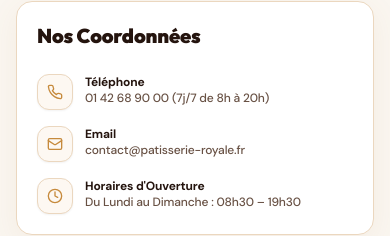
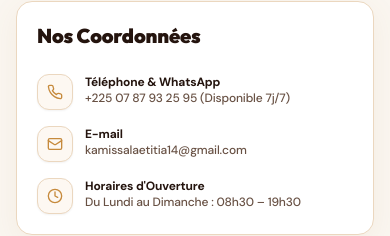
Before and after one commit to KamissaLaetitia/gateau, a Next.js app: page /contact in a window 390 px wide. Shown: the part 297-533 px from the top of the page. Built offline with nearby package versions, Linux system fonts and the light colour scheme; no server answers; a web font is replaced by a local one.

Commit message:
fix: complete removal of promo banners and public admin links, perfect hamburger mobile alignment

```diff
--- a/src/app/contact/page.tsx
+++ b/src/app/contact/page.tsx
@@ -110,25 +110,25 @@ export default function ContactPage() {
               </h2>
 
               <div className="space-y-4 text-xs sm:text-sm text-caffeine-subtle font-medium">
-                <div className="flex items-start gap-3">
-                  <div className="w-9 h-9 rounded-xl bg-caffeine-surface border border-caffeine-cardBorder flex items-center justify-center text-caffeine-gold flex-shrink-0 shadow-sm">
+                <a href="https://wa.me/2250787932595" target="_blank" rel="noopener noreferrer" className="flex items-start gap-3 hover:text-caffeine-gold transition-colors group">
+                  <div className="w-9 h-9 rounded-xl bg-caffeine-surface border border-caffeine-cardBorder flex items-center justify-center text-caffeine-gold flex-shrink-0 shadow-sm group-hover:border-caffeine-gold/50">
                     <Phone className="w-4 h-4" />
                   </div>
                   <div>
-                    <strong className="text-caffeine-cream block font-bold">Téléphone</strong>
-                    <span>01 42 68 90 00 (7j/7 de 8h à 20h)</span>
+                    <strong className="text-caffeine-cream block font-bold group-hover:text-caffeine-gold">Téléphone & WhatsApp</strong>
+                    <span>+225 07 87 93 25 95 (Disponible 7j/7)</span>
                   </div>
-                </div>
+                </a>
 
-                <div className="flex items-start gap-3">
-                  <div className="w-9 h-9 rounded-xl bg-caffeine-surface border border-caffeine-cardBorder flex items-center justify-center text-caffeine-gold flex-shrink-0 shadow-sm">
+                <a href="mailto:kamissalaetitia14@gmail.com" className="flex items-start gap-3 hover:text-caffeine-gold transition-colors group">
+                  <div className="w-9 h-9 rounded-xl bg-caffeine-surface border border-caffeine-cardBorder flex items-center justify-center text-caffeine-gold flex-shrink-0 shadow-sm group-hover:border-caffeine-gold/50">
                     <Mail className="w-4 h-4" />
                   </div>
                   <div>
-                    <strong className="text-caffeine-cream block font-bold">Email</strong>
-                    <span>contact@patisserie-royale.fr</span>
+                    <strong className="text-caffeine-cream block font-bold group-hover:text-caffeine-gold">E-mail</strong>
+                    <span>kamissalaetitia14@gmail.com</span>
                   </div>
-                </div>
+                </a>
 
                 <div className="flex items-start gap-3">
                   <div className="w-9 h-9 rounded-xl bg-caffeine-surface border border-caffeine-cardBorder flex items-center justify-center text-caffeine-gold flex-shrink-0 shadow-sm">
```
